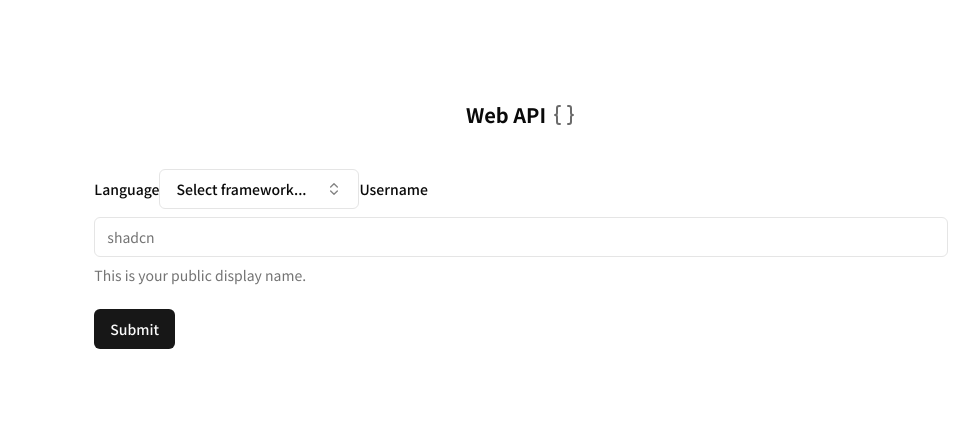
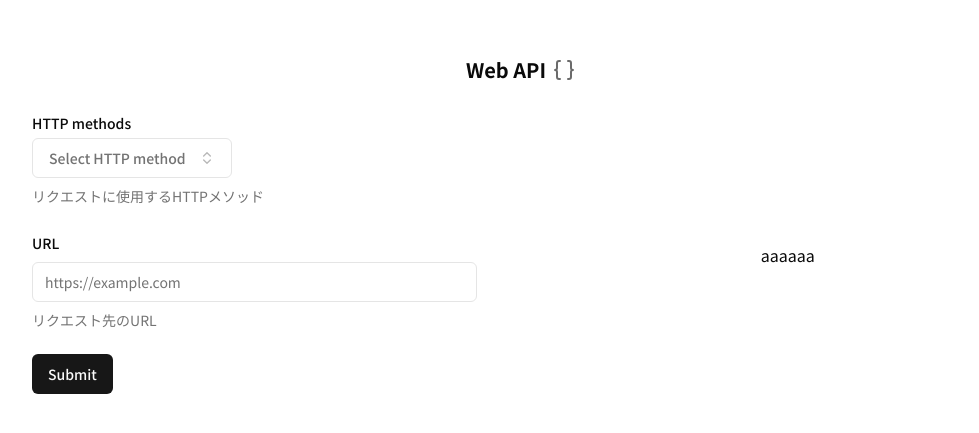
Before and after one commit to 618knot/hdp2024-demo, a Next.js app: page /webapi in a window 1280 px wide. Shown: the part 191-624 px from the top of the page, without its empty margins (119-1098 px from the left). Built offline with nearby package versions, Linux system fonts and the light colour scheme.

Commit message:
HTTPForm実装

```diff
--- a/src/app/webapi/_components/Form.tsx
+++ /dev/null
@@ -1,79 +0,0 @@
-"use client"
-
-import { zodResolver } from "@hookform/resolvers/zod"
-import { useForm } from "react-hook-form"
-import { z } from "zod"
-
-import { toast } from "sonner"
-import { Button } from "@/components/ui/button"
-import {
-  Form,
-  FormControl,
-  FormDescription,
-  FormField,
-  FormItem,
-  FormLabel,
-  FormMessage,
-} from "@/components/ui/form"
-import { Input } from "@/components/ui/input"
-import HttpCombobox from "./HttpCombobox"
-
-const FormSchema = z.object({
-  username: z.string().min(2, {
-    message: "Username must be at least 2 characters.",
-  }),
-  language: z.string({
-    required_error: "Please select a language.",
-  })
-})
-
-export default function InputForm() {
-  const form = useForm<z.infer<typeof FormSchema>>({
-    resolver: zodResolver(FormSchema),
-    defaultValues: {
-      username: "",
-    },
-  })
-
-  function onSubmit(data: z.infer<typeof FormSchema>) {
-    toast("You submitted the following values:", {
-      description: (
-        <pre className="mt-2 w-[340px] rounded-md bg-slate-950 p-4">
-          <code className="text-white">{JSON.stringify(data, null, 2)}</code>
-        </pre>
-      ),
-      action: {
-        label: "Undo",
-        onClick: () => console.log("Undo"),
-      },
-    })
-  }
-
-  return (
-    <Form {...form}>
-      <form onSubmit={form.handleSubmit(onSubmit)} className="w-2/3 space-y-6">
-        <FormField
-          control={form.control}
-          name="username"
-          render={({ field }) => (
-            <FormItem>
-              <FormLabel>Language</FormLabel>
-              <FormControl>
-                <HttpCombobox />
-              </FormControl>
-              <FormLabel>Username</FormLabel>
-              <FormControl>
-                <Input placeholder="shadcn" {...field} />
-              </FormControl>
-              <FormDescription>
-                This is your public display name.
-              </FormDescription>
-              <FormMessage />
-            </FormItem>
-          )}
-        />
-        <Button type="submit">Submit</Button>
-      </form>
-    </Form>
-  )
-}
--- /dev/null
+++ b/src/app/webapi/_components/HTTPForm.tsx
@@ -0,0 +1,161 @@
+"use client"
+
+import { zodResolver } from "@hookform/resolvers/zod"
+import { useForm } from "react-hook-form"
+import { z } from "zod"
+
+import { Check, ChevronsUpDown } from "lucide-react"
+import { toast } from "sonner"
+import { Button } from "@/components/ui/button"
+import {
+  Form,
+  FormControl,
+  FormDescription,
+  FormField,
+  FormItem,
+  FormLabel,
+  FormMessage,
+} from "@/components/ui/form"
+import { Input } from "@/components/ui/input"
+import {
+  Command,
+  CommandEmpty,
+  CommandGroup,
+  CommandInput,
+  CommandItem,
+  CommandList,
+} from "@/components/ui/command"
+import {
+  Popover,
+  PopoverContent,
+  PopoverTrigger,
+} from "@/components/ui/popover"
+import { cn } from "@/lib/utils"
+
+const httpMethods = [
+  { label: "GET", value: "GET" },
+  { label: "POST", value: "POST" },
+  { label: "PUT", value: "PUT" },
+  { label: "PATCH", value: "PATCH" },
+  { label: "DELETE", value: "DELETE" },
+  { label: "HEAD", value: "HEAD" },
+  { label: "CONNECT", value: "CONNECT" },
+  { label: "OPTIONS", value: "OPTIONS" },
+  { label: "TRACE", value: "TRACE" },
+] as const
+
+const FormSchema = z.object({
+  url: z.string().url({
+    message: "有効なURLを入力してください",
+  }),
+  httpMethods: z.string({
+    required_error: "HTTPメソッドを選択してください",
+  })
+})
+
+export default function HTTPForm() {
+  const form = useForm<z.infer<typeof FormSchema>>({
+    resolver: zodResolver(FormSchema),
+  })
+
+  function onSubmit(data: z.infer<typeof FormSchema>) {
+    toast("You submitted the following values:", {
+      description: (
+        <pre className="mt-2 w-[340px] rounded-md bg-slate-950 p-4">
+          <code className="text-white">{JSON.stringify(data, null, 2)}</code>
+        </pre>
+      ),
+      action: {
+        label: "Undo",
+        onClick: () => console.log("Undo"),
+      },
+    })
+  }
+
+  return (
+    <Form {...form}>
+      <form onSubmit={form.handleSubmit(onSubmit)} className="w-5/6 space-y-6">
+      <FormField
+          control={form.control}
+          name="httpMethods"
+          render={({ field }) => (
+            <FormItem className="flex flex-col">
+              <FormLabel>HTTP methods</FormLabel>
+              <Popover>
+                <PopoverTrigger asChild>
+                  <FormControl>
+                    <Button
+                      variant="outline"
+                      role="combobox"
+                      className={cn(
+                        "w-[200px] justify-between",
+                        !field.value && "text-muted-foreground"
+                      )}
+                    >
+                      {field.value
+                        ? httpMethods.find(
+                            (method) => method.value === field.value
+                          )?.label
+                        : "Select HTTP method"}
+                      <ChevronsUpDown className="ml-2 h-4 w-4 shrink-0 opacity-50" />
+                    </Button>
+                  </FormControl>
+                </PopoverTrigger>
+                <PopoverContent className="w-[200px] p-0">
+                  <Command>
+                    <CommandInput placeholder="Search method..." />
+                    <CommandList>
+                      <CommandEmpty>No method found.</CommandEmpty>
+                      <CommandGroup>
+                        {httpMethods.map((method) => (
+                          <CommandItem
+                            value={method.label}
+                            key={method.value}
+                            onSelect={() => {
+                              form.setValue("httpMethods", method.value)
+                            }}
+                          >
+                            <Check
+                              className={cn(
+                                "mr-2 h-4 w-4",
+                                method.value === field.value
+                                  ? "opacity-100"
+                                  : "opacity-0"
+                              )}
+                            />
+                            {method.label}
+                          </CommandItem>
+                        ))}
+                      </CommandGroup>
+                    </CommandList>
+                  </Command>
+                </PopoverContent>
+              </Popover>
+              <FormDescription>
+                リクエストに使用するHTTPメソッド
+              </FormDescription>
+              <FormMessage />
+            </FormItem>
+          )}
+        />
+        <FormField
+          control={form.control}
+          name="url"
+          render={({ field }) => (
+            <FormItem>
+              <FormLabel>URL</FormLabel>
+              <FormControl>
+                <Input placeholder="https://example.com" {...field} />
+              </FormControl>
+              <FormDescription>
+                リクエスト先のURL
+              </FormDescription>
+              <FormMessage />
+            </FormItem>
+          )}
+        />
+        <Button type="submit">Submit</Button>
+      </form>
+    </Form>
+  )
+}
--- a/src/app/webapi/_components/HttpCombobox.tsx
+++ /dev/null
@@ -1,94 +0,0 @@
-"use client"
-
-import * as React from "react"
-import { Check, ChevronsUpDown } from "lucide-react"
-
-import { cn } from "@/lib/utils"
-import { Button } from "@/components/ui/button"
-import {
-  Command,
-  CommandEmpty,
-  CommandGroup,
-  CommandInput,
-  CommandItem,
-  CommandList,
-} from "@/components/ui/command"
-import {
-  Popover,
-  PopoverContent,
-  PopoverTrigger,
-} from "@/components/ui/popover"
-
-const frameworks = [
-  {
-    value: "next.js",
-    label: "Next.js",
-  },
-  {
-    value: "sveltekit",
-    label: "SvelteKit",
-  },
-  {
-    value: "nuxt.js",
-    label: "Nuxt.js",
-  },
-  {
-    value: "remix",
-    label: "Remix",
-  },
-  {
-    value: "astro",
-    label: "Astro",
-  },
-]
-
-export default function HttpCombobox() {
-  const [open, setOpen] = React.useState(false)
-  const [value, setValue] = React.useState("")
-
-  return (
-    <Popover open={open} onOpenChange={setOpen}>
-      <PopoverTrigger asChild>
-        <Button
-          variant="outline"
-          role="combobox"
-          aria-expanded={open}
-          className="w-[200px] justify-between"
-        >
-          {value
-            ? frameworks.find((framework) => framework.value === value)?.label
-            : "Select framework..."}
-          <ChevronsUpDown className="ml-2 h-4 w-4 shrink-0 opacity-50" />
-        </Button>
-      </PopoverTrigger>
-      <PopoverContent className="w-[200px] p-0">
-        <Command>
-          <CommandInput placeholder="Search framework..." />
-          <CommandList>
-            <CommandEmpty>No framework found.</CommandEmpty>
-            <CommandGroup>
-              {frameworks.map((framework) => (
-                <CommandItem
-                  key={framework.value}
-                  value={framework.value}
-                  onSelect={(currentValue) => {
-                    setValue(currentValue === value ? "" : currentValue)
-                    setOpen(false)
-                  }}
-                >
-                  <Check
-                    className={cn(
-                      "mr-2 h-4 w-4",
-                      value === framework.value ? "opacity-100" : "opacity-0"
-                    )}
-                  />
-                  {framework.label}
-                </CommandItem>
-              ))}
-            </CommandGroup>
-          </CommandList>
-        </Command>
-      </PopoverContent>
-    </Popover>
-  )
-}
--- a/src/app/webapi/page.tsx
+++ b/src/app/webapi/page.tsx
@@ -1,12 +1,19 @@
 import Title from "@/components/Title";
 import { Braces } from "lucide-react";
-import InputForm from "./_components/Form";
+import HTTPForm from "./_components/HTTPForm";
 
 export default function Page() {
   return(
     <main className="flex flex-col items-center justify-center h-screen">
       <Title>Web API<Braces className="ml-0.5 opacity-60" /></Title>
-      <InputForm />
+      <section className="flex w-full justify-center items-center">
+        <div className="w-5/12 flex justify-center">
+        <HTTPForm />
+        </div>
+        <div className="w-5/12 flex justify-center">
+          aaaaaa
+        </div>
+      </section>
     </main>
   );
 }
```
